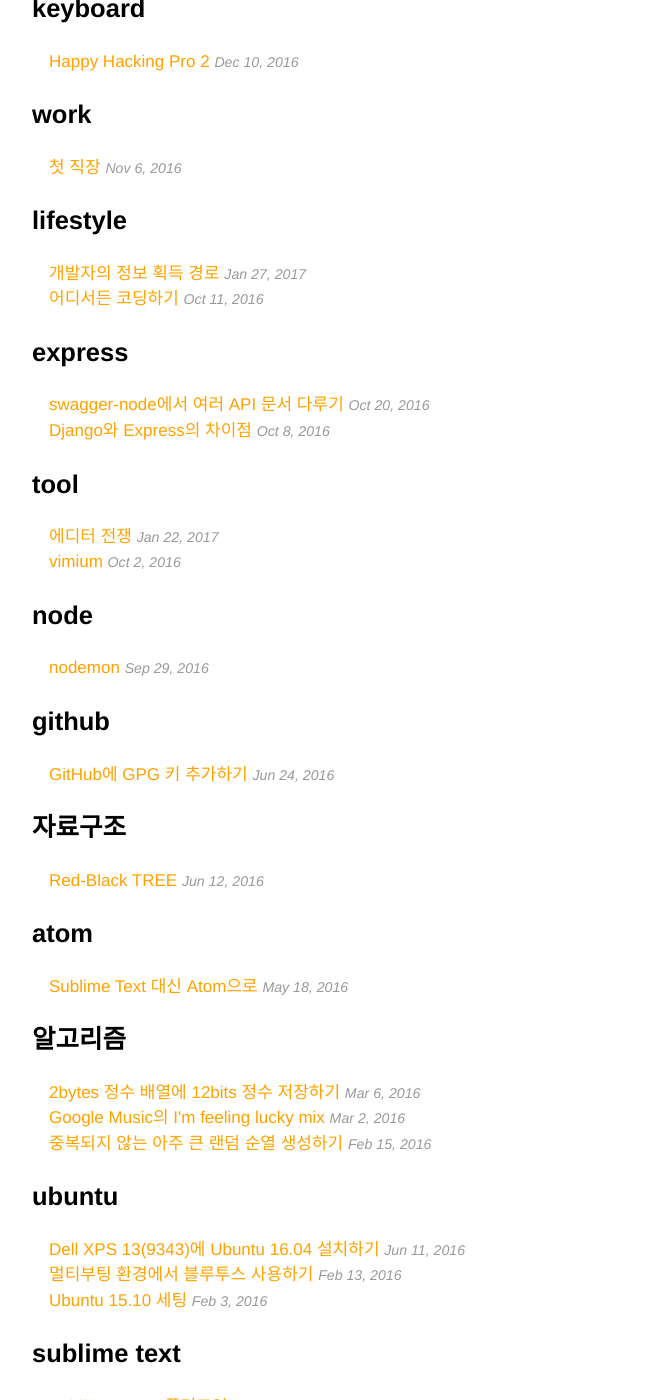
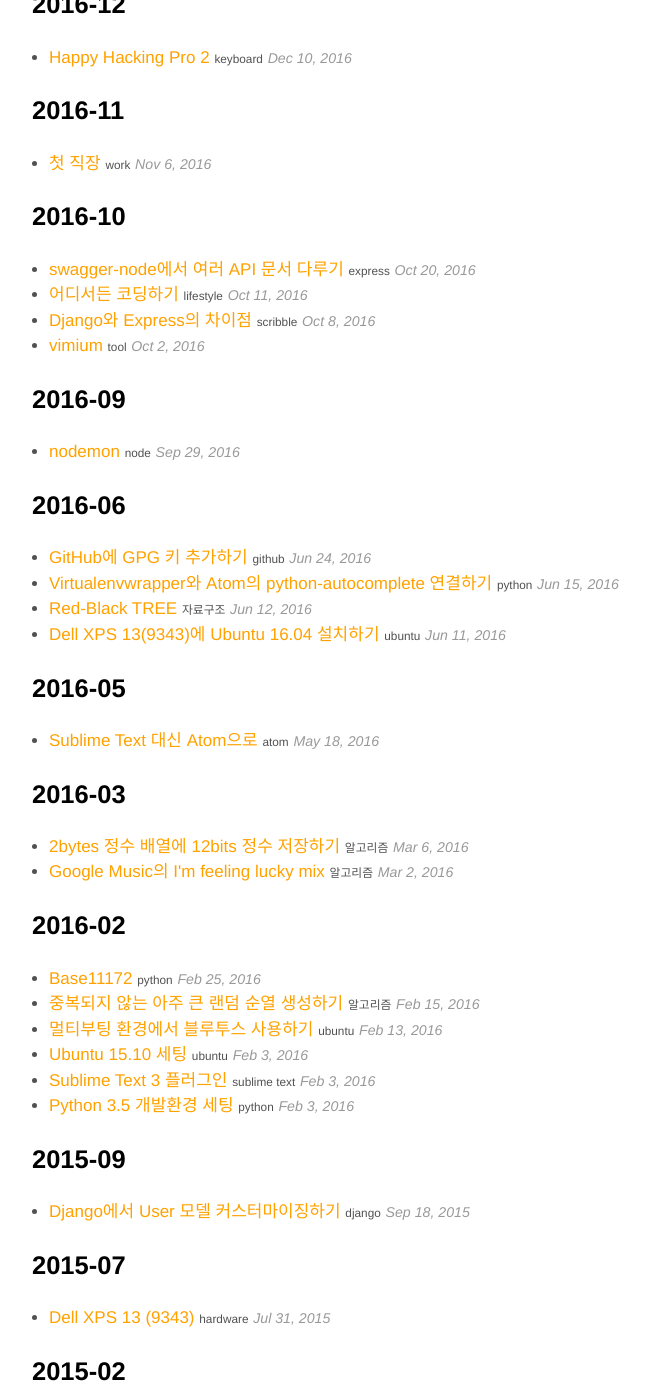
Before and after one commit to gloorx/gloorx.github.io, a Jekyll site: the page built from archive.html, in a window 1280 px wide and 1400 px high, scrolled down 931 px. Shown: the whole window, without its empty margins (273-923 px from the left). Built offline with Jekyll 4.4.1, drawn with Linux system fonts in a browser that asks for light colours; some web fonts are replaced; some of the changed text lies outside the part shown.

Commit message:
Change archive page ordering & grouping

```diff
--- a/_posts/2016/2016-10-08-difference_btw_django_and_express.md
+++ b/_posts/2016/2016-10-08-difference_btw_django_and_express.md
@@ -1,6 +1,6 @@
 ---
 title: Django와 Express의 차이점
-tag: [django, express]
+tag: scribble
 ---
 올해 8월은 꽤 재미있었다. 갓 스타트업을 시작하신 두 형님이 일하시는 곳이 옥수동에 있는데, 한 달 동안 거의 매일 그 곳에 놀러 갔다. 형들이 일하는 동안 나는 그 옆에서 Node를 공부했다. 그동안 외롭게 개발 공부를 했던 나에게는 가장 가까이에 물어볼 수 있는 사람이 둘이나 있었고, 무엇보다 두 형과 코드 *(그 코드가 아니다...)* 가 잘 맞았기 때문에 더할 나위 없이 좋았다.
 
--- a/archive.html
+++ b/archive.html
@@ -4,6 +4,7 @@
 sitemap: false
 ---
 <div markdown="0">
+<!--
 {% for tag in site.tags reversed %}
     {% assign tag_name = tag | first %}
     {% assign posts = tag | last %}
@@ -17,8 +18,8 @@
     {% endfor %}
     </ul>
 {% endfor %}
+-->
 
-<!--
 {% for post in site.posts %}
   {% capture month %}{{ post.date | date: '%m%Y' }}{% endcapture %}
   {% capture nmonth %}{{ post.next.date | date: '%m%Y' }}{% endcapture %}
@@ -31,8 +32,9 @@
     {% endif %}
   <li>
     <a href="{{ post.url }}">{{ post.title }}</a>
-    <span class="post-date">{{ post.date | date: "%b %-d, %Y"  }}</span>
+    <small><small>{{ post.tag }}</small></small>
+    <time>{{ post.date | date: "%b %-d, %Y"  }}</time>
   </li>
 {% endfor %}
--->
+
 </div>
```
